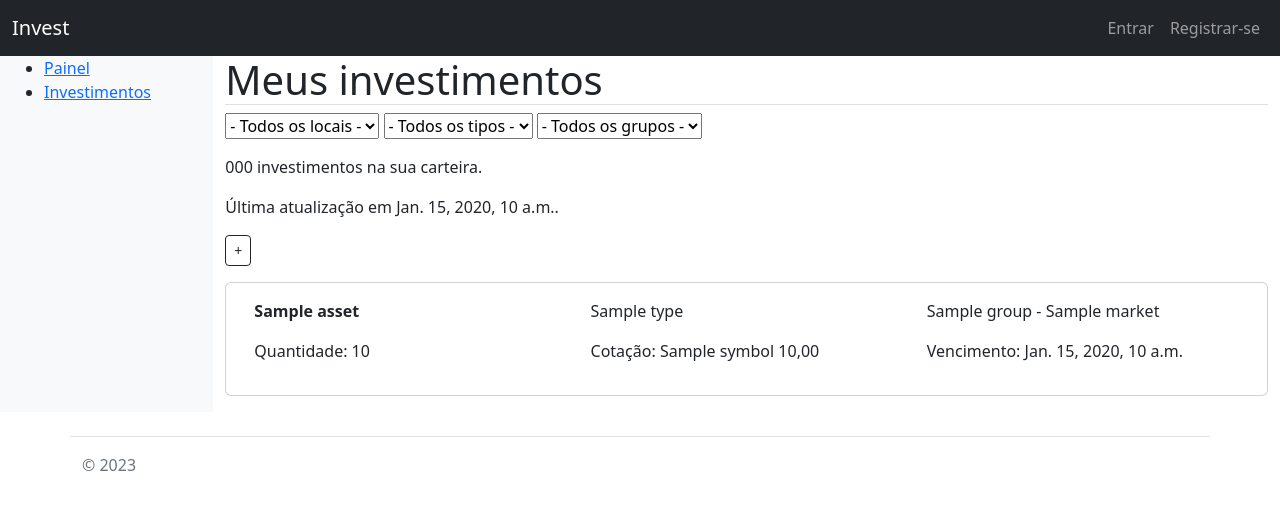
After one commit to paixaols/invest, a Django app: template invest/templates/invest/current_wallet.html in a window 1280 px wide. The commit adds this page. Shown: the top 510 px of the page. Run offline with Django 4.2, Linux system fonts and the light colour scheme; the template is opened without the code that fills it: most values are stand-ins (such as "Sample title", 1, 10 or a date in 2020); some libraries are stand-ins or nearby versions.

Commit message:
Current wallet listing page

```diff
--- a/invest/templates/invest/base_logged.html
+++ b/invest/templates/invest/base_logged.html
@@ -15,7 +15,7 @@
                     <a href="{% url 'invest:home' %}">Painel</a>
                 </li>
                 <li>
-                    <a href="">Investimentos</a>
+                    <a href="{% url 'invest:wallet' %}">Investimentos</a>
                 </li>
             </ul>
         </div>
--- /dev/null
+++ b/invest/templates/invest/current_wallet.html
@@ -0,0 +1,69 @@
+{% extends 'invest/base_logged.html' %}
+
+
+{% load numberformat %}
+
+
+{% block logged_content %}
+
+<h1 class="border-bottom">Meus investimentos</h1>
+
+<!-- Filtros -->
+<div class="mb-3">
+    <select id="market_selector">
+        <option value="">- Todos os locais -</option>
+        {% for market in markets %}
+            <option value="">{{ market }}</option>
+        {% endfor %}
+    </select>
+    <select id="type_selector">
+        <option value="">- Todos os tipos -</option>
+        {% for type in types %}
+            <option value="">{{ type }}</option>
+        {% endfor %}
+    </select>
+    <select id="group_selector">
+        <option value="">- Todos os grupos -</option>
+        {% for group in groups %}
+            <option value="">{{ group }}</option>
+        {% endfor %}
+    </select>
+</div>
+
+<!-- Info -->
+<div class="mb-3">
+    <p>{{ number_of_assets }} investimentos na sua carteira.</p>
+    <p>Última atualização em {{ date }}.</p>
+    <button type="button" class="btn btn-outline-dark btn-sm" data-bs-toggle="modal" data-bs-target="#new-asset-modal">+</button>
+</div>
+
+<!-- Assets list -->
+<div>
+    {% for invest in wallet %}
+    <div class="card mb-3">
+        <a class="stretched-link" href="" data-bs-toggle="modal" data-bs-target="#new-asset-modal"></a>
+        <div class="card-body">
+            <div class="container-fluid">
+                <div class="row">
+                    <div class="col-md-4">
+                        <p><strong>{{ invest.asset.name }}</strong></p>
+                        <p>Quantidade: {{ invest.quantity }}</p>
+                    </div>
+                    <div class="col-md-4">
+                        <p>{{ invest.asset.type }}</p>
+                        <p>Cotação: {{ invest.price|currency:invest.asset.market.symbol }}</p>
+                    </div>
+                    <div class="col-md-4">
+                        <p>{{ invest.asset.group }} - {{ invest.asset.market }}</p>
+                        {% if invest.asset.expiration_date is not None %}
+                            <p>Vencimento: {{ invest.asset.expiration_date }}</p>
+                        {% endif %}
+                    </div>
+                </div>
+            </div>
+        </div>
+    </div>
+    {% endfor %}
+</div>
+
+{% endblock %}
--- a/invest/urls.py
+++ b/invest/urls.py
@@ -6,6 +6,6 @@ app_name = 'invest'
 urlpatterns = [
     path('', views.IndexView.as_view(), name='index'),
     path('home/', views.HomeView.as_view(), name='home'),
+    path('investimentos/', views.CurrentWalletView.as_view(), name='wallet'),
     # path('agg/<int:wallet_id>', views.aggregation, name='magg'),
-    # path('wallet/', views.CurrentWalletView.as_view(), name='wallet'),
 ]
```
Also changed, not shown: invest/views.py (+28 -0 lines).
